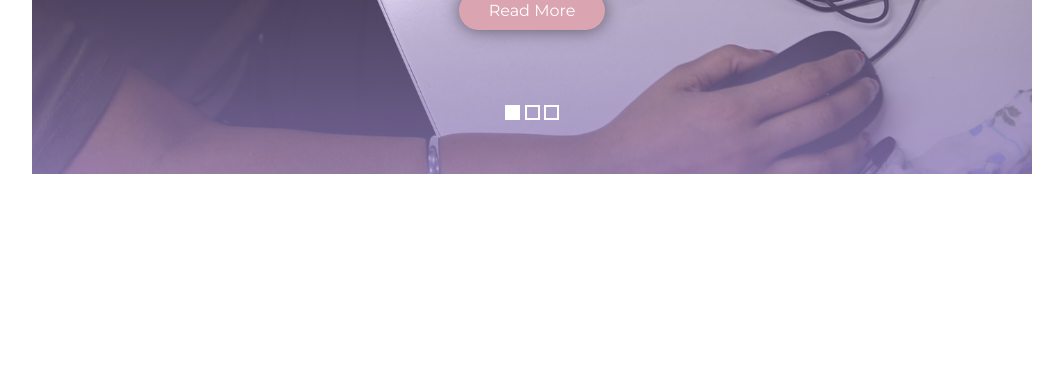
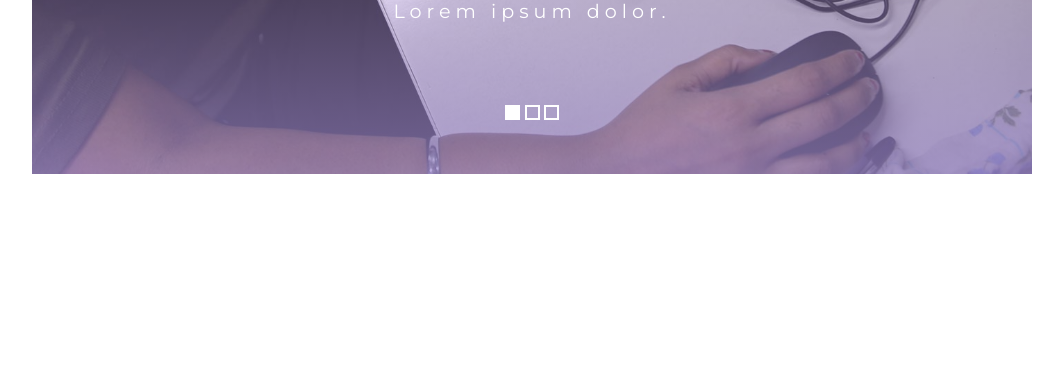
Before and after one commit to kawsarBinSiraj/slider-onlyCSS, a plain HTML site: page index.html in a window 1280 px wide. Shown: the part 426-800 px from the top of the page, without its empty margins (108-1171 px from the left). Drawn offline with Linux system fonts and the light colour scheme.

Commit message:
Add files via upload

```diff
--- a/css/style.css
+++ b/css/style.css
@@ -58,18 +58,8 @@ html {height: 100%; margin: 0; padding: 0; width: 100%;}
     margin-bottom: 15px;
     text-transform: uppercase;
 }
-#slider .slide-item .slide-content a {
-    display: inline-block;
-    background-color: #DAA4B1;
-    box-shadow: 0 0 17px 0 rgba(0,0,0,.5);
-    padding: 10px 30px;
-    border-radius: 30px;
-    text-decoration: none;
-    color: #fff;
-    transition: all .3s;
+#slider .slide-item .slide-content p {
+    font-size: 1.2rem;
+    letter-spacing: 5px;
+
 }
-#slider .slide-item .slide-content a:hover {
-    background-color: #fff;
-    box-shadow:  0 0 20px #000;
-    color: #222;
-}
--- a/index.html
+++ b/index.html
@@ -13,7 +13,7 @@
                 <div class='slide-item'>
                     <div class="slide-content">
                         <h3>CSS is pretty good</h3>
-                        <a href="#">Read More</a>
+                        <p>Lorem ipsum dolor.</p>
                     </div>
                     <div class="slide-img"><img src="img/slider-img-01.jpg"></div>
                 </div>
@@ -31,7 +31,7 @@
                 <div class='slide-item'>
                     <div class="slide-content">
                         <h3>CSS is Awesome</h3>
-                        <a href="#">Read More</a>
+                        <p>Lorem ipsum dolor.</p>
                     </div>
                     <div class="slide-img"><img src="img/slider-img-02.jpg"></div>
                 </div>
@@ -48,8 +48,8 @@
                 <input id='slide-3' name='slides' type='radio'>
                 <div class='slide-item'>
                     <div class="slide-content">
-                        <h3>I Love CSS</h3>
-                        <a href="#">Read More</a>
+                        <h3>CSS is so pretty</h3>
+                        <p>Lorem ipsum dolor.</p>
                     </div>
                     <div class="slide-img"><img src="img/slider-img-03.jpg"></div>
                 </div>
```
